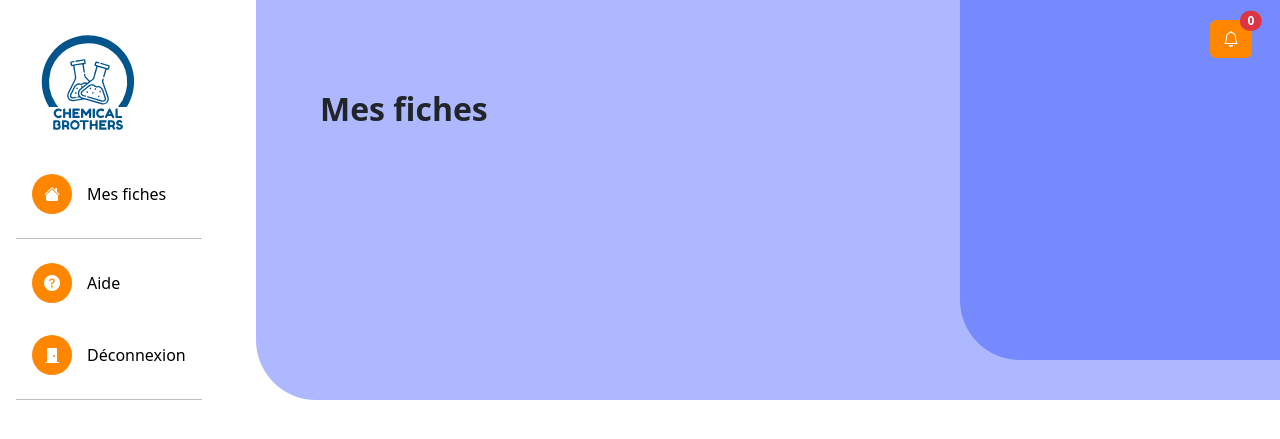
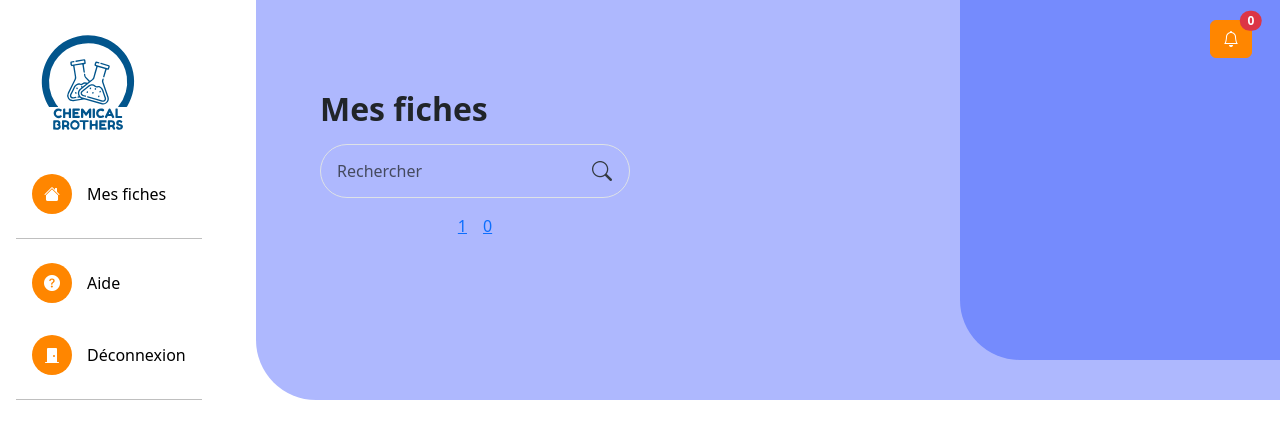
Before and after one commit to Rederox/GEDM1, a Symfony app: template project/templates/home/index.html.twig in a window 1280 px wide. Shown: the top 439 px of the page. Run offline with Twig, Linux system fonts and the light colour scheme; the template is opened without the code that fills it, so the values that code supplies are empty; style sheets or scripts are compiled from the project's sources; some libraries are stand-ins or nearby versions.

Commit message:
addSearchAndPagination

```diff
--- a/project/templates/admin/fds/showProducts.html.twig
+++ b/project/templates/admin/fds/showProducts.html.twig
@@ -5,10 +5,7 @@
 
 {% block body %}
 	<style>
-		.searchInput {
-			width: 100% !important;
-			max-width: 500px !important;
-		}
+
 		.boxProducts {
 			width: 94%;
 			height: 100%;
--- a/project/templates/home/index.html.twig
+++ b/project/templates/home/index.html.twig
@@ -44,17 +44,22 @@
 		.home-grid {
 			display: flex;
 			flex-wrap: wrap;
-			justify-content: space-between;
-			align-items: stretch;
-			padding: 20px;
+			justify-content: flex-start;
+			align-items: center;
+			gap: 50px;
+			max-width: 1200px;
+
 		}
 
 		.home-item {
 			text-align: center;
-			padding: 20px;
-			margin: 10px;
-			flex: 1 0 200px; /* flex-grow, flex-shrink, flex-basis */
-			box-sizing: border-box;
+		}
+
+		.home-item:hover {
+			scale: 1.1;
+			cursor: pointer;
+			transition: 0.3s ease-in-out;
+			shadow: 0 0 10px rgba(0, 0, 0, 0.5);
 		}
 
 		.file-card {
@@ -119,6 +124,11 @@
 			color: #758BFD;
 		}
 
+		.searchInput {
+			width: 100% !important;
+			max-width: 500px !important;
+		}
+
 		/* Responsive styling using media query */
 		@media(max-width: 768px) {
 			.file-card {
@@ -132,6 +142,7 @@
 				max-width: 100%; /* Make the image take up the full width of its container */
 				height: auto; /* Maintain the aspect ratio */
 			}
+
 		}
 	</style>
 
@@ -176,7 +187,17 @@
 
 
 		<div class="col home-content position relative">
-			<h1 class="title">Mes fiches</h1>
+			<h1 class="title m-0 mb-3">Mes fiches</h1>
+			<form action="{{ path('homepage') }}" method="get" class="searchInput d-flex justify-content-center align-items-center mb-3">
+				<div class="input-group border rounded-pill p-1 ">
+					<input type="search" name="search" placeholder="Rechercher" aria-describedby="button-addon3" class="form-control bg-transparent shadow-none text-white border-0" value="{{ app.request.query.get('search') }}">
+					<div class="input-group-append  border-0">
+						<button id="button-addon3" type="submit" class="btn btn-link text-dark fs-5">
+							<i class="bi bi-search"></i>
+						</button>
+					</div>
+				</div>
+			</form>
 			<div class="home-grid">
 				{% for file in files %}
 					<div class="home-item">
@@ -189,6 +210,35 @@
 					</div>
 				{% endfor %}
 			</div>
+			<div class="pagination_rounded">
+				<ul
+					class="d-flex col justify-content-center pagination text-center gap-3">
+					{# Pagination précédente #}
+					{% if files.currentPageNumber > 1 %}
+						<li class="page-item pageLi">
+							<a href="{{ path('homepage', {'page': files.currentPageNumber - 1}) }}" class="pageChanger">
+								<i class="bi bi-chevron-left"></i>
+							</a>
+						</li>
+					{% endif %}
+
+					{# Boucle sur les pages de pagination #}
+					{% for page in 1..files.pageCount %}
+						<li class="page-item pageLi {{ page == files.currentPageNumber ? 'active' : '' }}">
+							<a href="{{ path('homepage', {'page': page}) }}" class="pageChanger">{{ page }}</a>
+						</li>
+					{% endfor %}
+
+					{# Pagination suivante #}
+					{% if files.currentPageNumber < files.pageCount %}
+						<li class="page-item pageLi">
+							<a href="{{ path('homepage', {'page': files.currentPageNumber + 1}) }}" class="pageChanger">
+								<i class="bi bi-chevron-right"></i>
+							</a>
+						</li>
+					{% endif %}
+				</ul>
+			</div>
 		</div>
 		<div class="blue-square-background"></div>
 		<div class="violet-square-background"></div>
```
Also changed, not shown: project/src/Controller/HomeController.php (+25 -3 lines).
